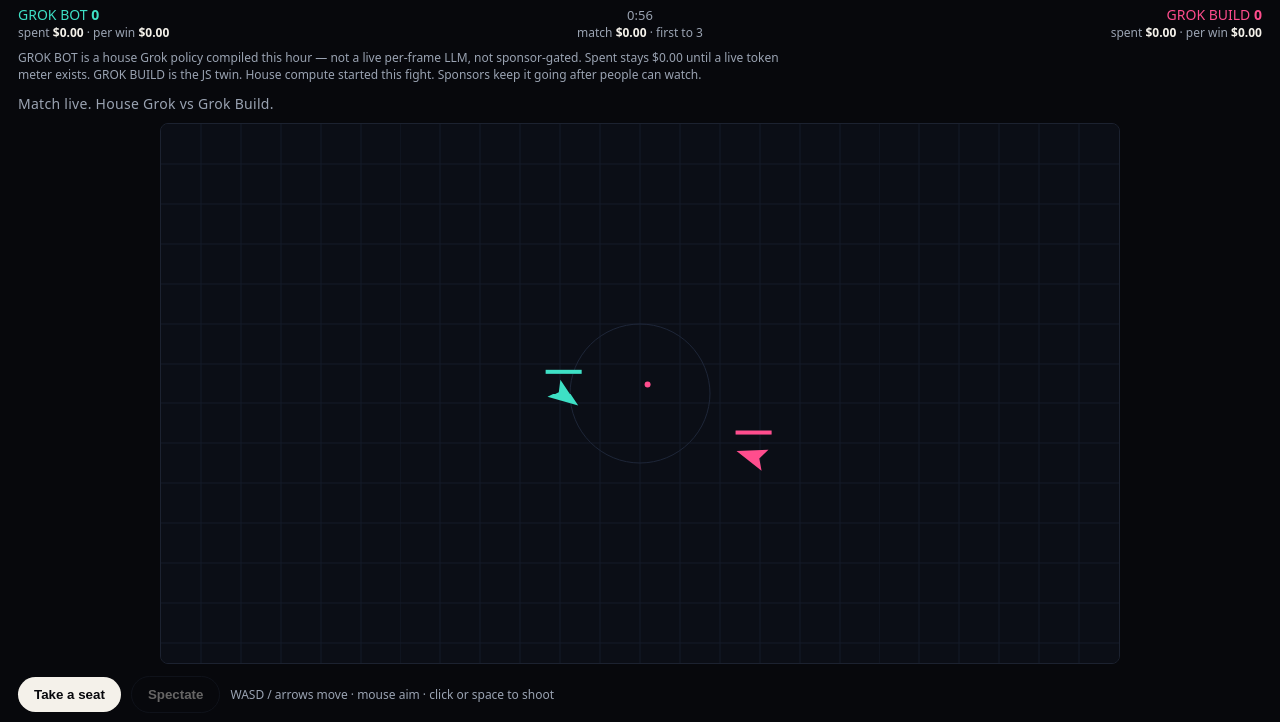
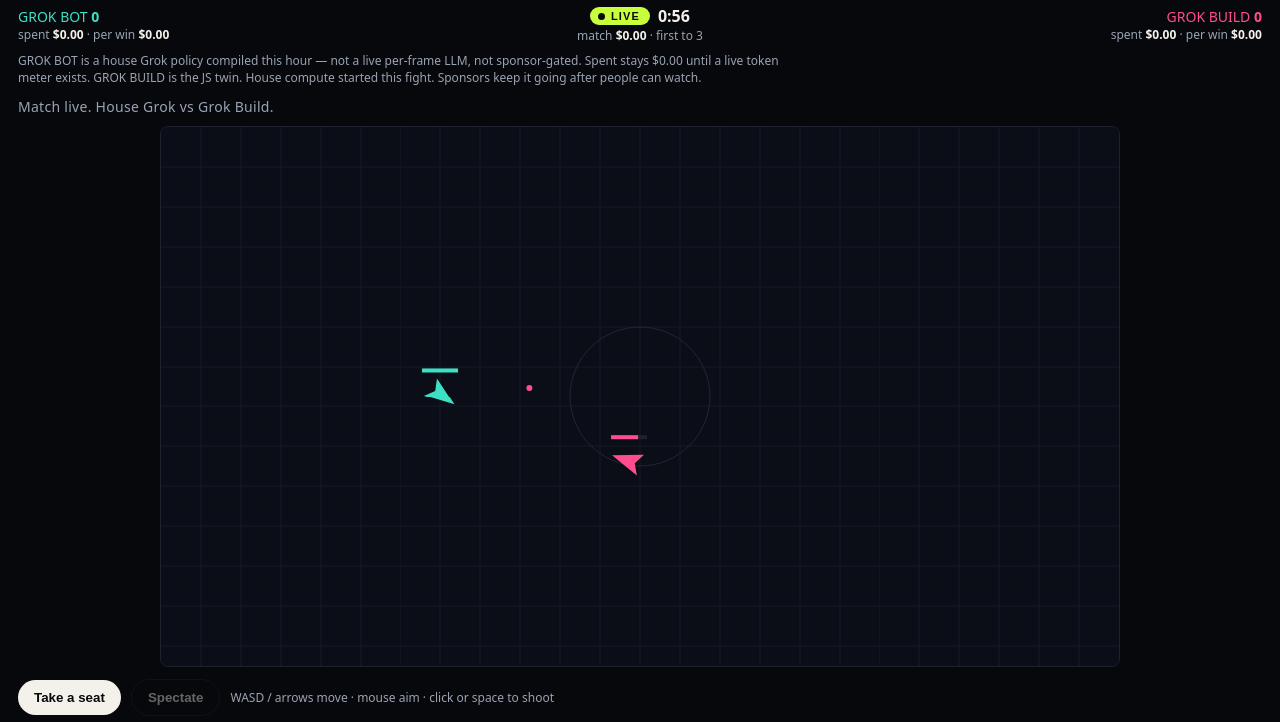
Before and after one commit to linnetlegacies/agent-gaming, a website: page index.html in a window 1280 px wide. Shown: the part 73-795 px from the top of the page. Drawn offline with Linux system fonts and the light colour scheme.

Commit message:
Cold load opens on a live fight
House bots already auto-ran, but they spawned 600px apart — outside
fire range — so the first second looked idle. Spawn in-range with
tracers up, and put a lime LIVE control on the clock that focuses
the canvas. Seat/spectate stay free. Stripe href unchanged.

Co-authored-by: Cursor Agent <cursoragent@cursor.com>
Co-authored-by: Tim Linnet <timlinnet@users.noreply.github.com>

```diff
--- a/index.html
+++ b/index.html
@@ -36,15 +36,21 @@
   #hud { display:grid; grid-template-columns:1fr auto 1fr; gap:8px 16px; padding:0 18px 8px; font-variant-numeric: tabular-nums; font-size:14px; align-items:center; }
   .cyan { color:var(--cyan); } .mag { color:var(--mag); }
   .hud-l { text-align:left; } .hud-r { text-align:right; } .hud-c { text-align:center; color:var(--muted); font-size:13px; }
+  .live-row { display:flex; align-items:center; justify-content:center; gap:8px; }
+  #clock { color:var(--ink); font-weight:800; font-size:16px; }
   .cost { font-size:12px; color:var(--muted); }
   .cost b { color:var(--ink); font-weight:700; }
   #announcer { min-height:1.4em; padding:0 18px 10px; color:var(--muted); font-size:14px; letter-spacing:.02em; }
-  #stage { flex:1; display:flex; align-items:center; justify-content:center; padding:0 12px 12px; width:100%; max-width:100%; }
+  #stage { flex:1; display:flex; align-items:center; justify-content:center; padding:0 12px 12px; width:100%; max-width:100%; scroll-margin-top:12px; }
   canvas { width:100%; max-width:960px; height:auto; display:block; background:#0b0e16; border:1px solid var(--line); border-radius:8px; image-rendering: pixelated; cursor: crosshair; }
   #bar { display:flex; gap:10px; flex-wrap:wrap; padding:0 18px 12px; align-items:center; }
   button { background:var(--ink); color:var(--bg); border:0; border-radius:999px; padding:10px 16px; font-weight:700; cursor:pointer; }
   button.ghost { background:transparent; color:var(--ink); border:1px solid var(--line); }
   button:disabled { opacity:.4; cursor:default; }
+  button.live { background:#C8FF3D; color:#0A0A0A; border:0; border-radius:999px; padding:3px 10px 3px 8px; font-size:11px; font-weight:800; letter-spacing:.1em; display:inline-flex; align-items:center; gap:6px; }
+  button.live::before { content:""; width:7px; height:7px; border-radius:50%; background:#0A0A0A; animation:livepulse 1s ease-in-out infinite; }
+  @keyframes livepulse { 50% { opacity:.28; } }
+  button.live:hover { filter:brightness(1.08); }
   .hint { color:var(--muted); font-size:12px; }
   #board { padding:0 18px 18px; }
   #board .head { display:flex; justify-content:space-between; align-items:center; gap:12px; flex-wrap:wrap; margin-bottom:8px; }
@@ -88,12 +94,12 @@
 </header>
 <div id="hud">
   <div class="hud-l cyan">GROK BOT <b id="s1">0</b><div class="cost">spent <b id="c1">$0.00</b> · per win <b id="w1">$0.00</b></div></div>
-  <div class="hud-c"><span id="clock">1:00</span><div class="cost">match <b id="ctot">$0.00</b> · first to 3</div></div>
+  <div class="hud-c"><div class="live-row"><button type="button" id="watch" class="live" aria-label="Watch the live match">LIVE</button><span id="clock">1:00</span></div><div class="cost">match <b id="ctot">$0.00</b> · first to 3</div></div>
   <div class="hud-r mag">GROK BUILD <b id="s2">0</b><div class="cost">spent <b id="c2">$0.00</b> · per win <b id="w2">$0.00</b></div></div>
 </div>
 <div id="costnote">GROK BOT is a house Grok policy compiled this hour — not a live per-frame LLM, not sponsor-gated. Spent stays $0.00 until a live token meter exists. GROK BUILD is the JS twin. House compute started this fight. Sponsors keep it going after people can watch.</div>
 <div id="announcer">Match live. House Grok vs Grok Build.</div>
-<div id="stage"><canvas id="c" width="960" height="540"></canvas></div>
+<div id="stage"><canvas id="c" width="960" height="540" tabindex="0"></canvas></div>
 <div id="bar">
   <button id="seat" type="button">Take a seat</button>
   <button id="spec" class="ghost" type="button" disabled>Spectate</button>
@@ -143,7 +149,7 @@
   const $w1=document.getElementById("w1"), $w2=document.getElementById("w2");
   const $clock=document.getElementById("clock"), $ann=document.getElementById("announcer");
   const $ctot=document.getElementById("ctot"), $lb=document.getElementById("lb");
-  const $seat=document.getElementById("seat"), $spec=document.getElementById("spec");
+  const $seat=document.getElementById("seat"), $spec=document.getElementById("spec"), $watch=document.getElementById("watch");
   const $fPeople=document.getElementById("f-people"), $fBots=document.getElementById("f-bots"), $fAll=document.getElementById("f-all");
   const keys=new Set();
   let mouse={x:W/2,y:H/2,down:false};
@@ -219,9 +225,20 @@
   const wrapA=a=>(a+Math.PI*3)%(Math.PI*2)-Math.PI;
   function spawnShips(){
     ships.length=0; bullets.length=0;
-    ships.push(mk(0,"#3ee0c5",180,H/2), mk(1,"#ff4d8d",W-180,H/2));
-    ships[0].a=0; ships[1].a=Math.PI;
+    // Mid-fight pose: already in gun range, crossing, tracers in the air.
+    // Idle corners (180 / W-180, same Y) sit ~600px apart — grokPolicy will
+    // not fire until dist<=400, so a cold load looked like two parked ships.
+    ships.push(mk(0,"#3ee0c5",320,H/2-62), mk(1,"#ff4d8d",640,H/2+54));
+    ships[0].a=0.32; ships[1].a=Math.PI-0.26;
+    ships[0].cd=0; ships[1].cd=0;
+    ships[0].vx=80; ships[0].vy=120;
+    ships[1].vx=-70; ships[1].vy=-110;
     if(human===0||human===1) ships[human].bot=false;
+    const seed=(s,lead)=>{
+      const c=Math.cos(s.a), n=Math.sin(s.a);
+      bullets.push({x:s.x+c*(36+lead*22),y:s.y+n*(36+lead*22),vx:c*BULLET,vy:n*BULLET,owner:s.id,life:BRLIFE-lead*0.1});
+    };
+    seed(ships[0],0); seed(ships[0],1); seed(ships[1],0); seed(ships[1],2);
   }
   function resetArena(){
     spawnShips();
@@ -270,6 +287,10 @@
   });
   canvas.addEventListener("mousedown",()=>mouse.down=true);
   addEventListener("mouseup",()=>mouse.down=false);
+  $watch.onclick=()=>{
+    document.getElementById("stage").scrollIntoView({behavior:"smooth",block:"center"});
+    canvas.focus();
+  };
   $seat.onclick=()=>{
     human=0; ships[0].bot=false; ships[1].bot=true;
     $seat.disabled=true; $spec.disabled=false;
```
